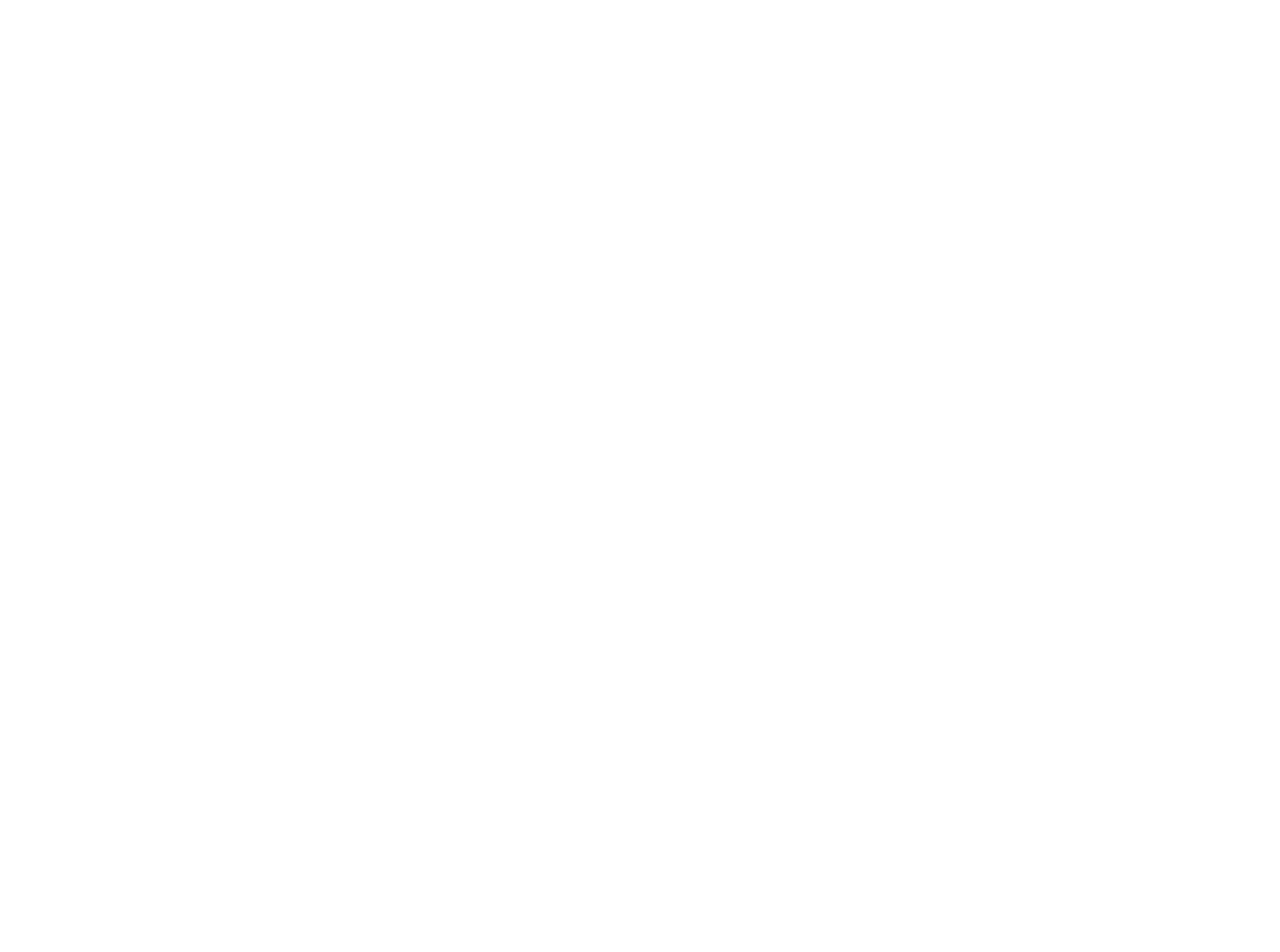
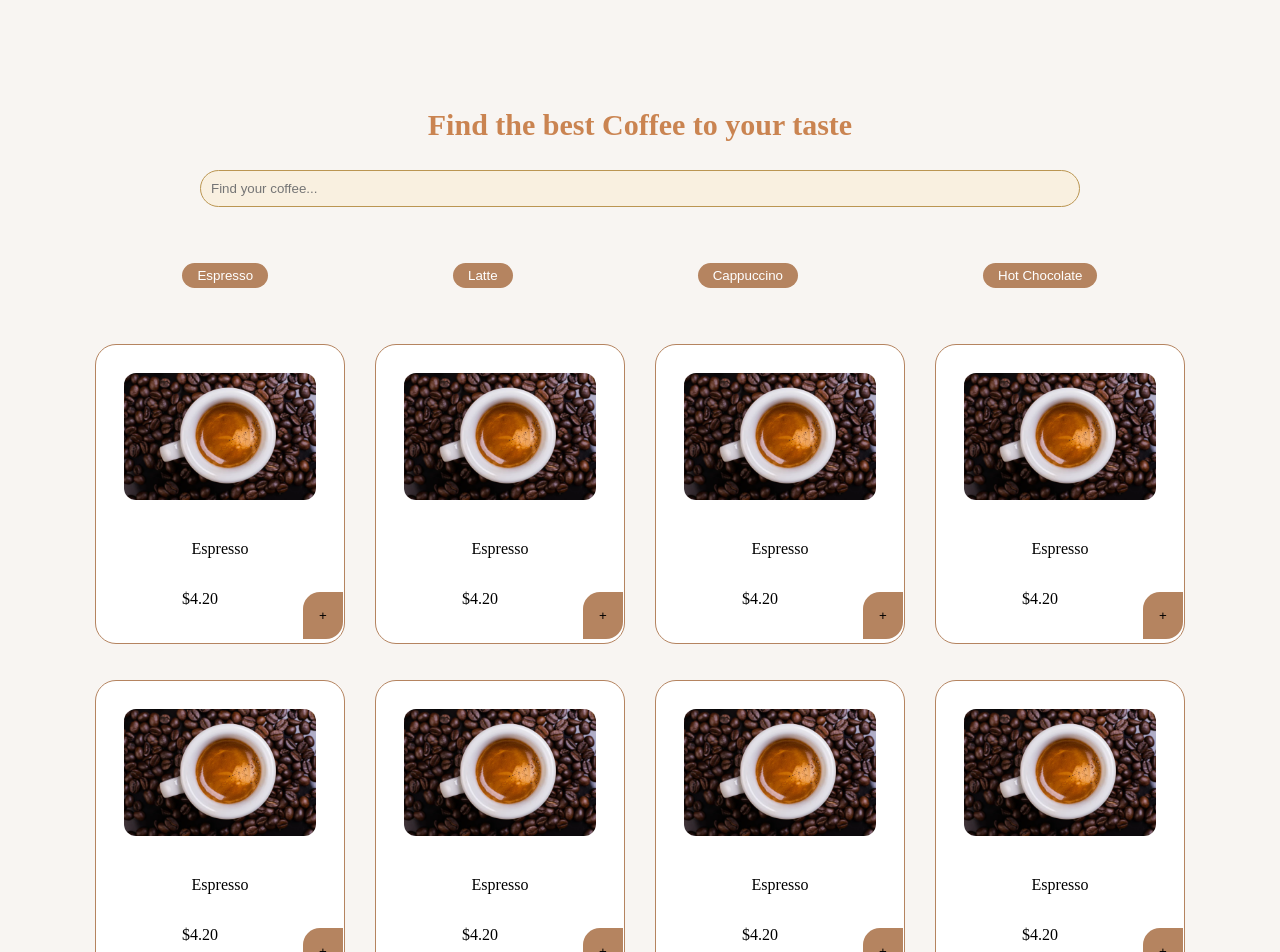
Before and after one commit to xolabangaza/Coffe_Machine, a React (Vite) app: page /home in a window 1280 px wide. Shown: the top 952 px of the page. Before the commit the page ends 800 px from the top, so only its background shows below. Built offline with nearby package versions, Linux system fonts and the light colour scheme.

Commit message:
added cards

```diff
--- a/src/App.jsx
+++ b/src/App.jsx
@@ -1,8 +1,20 @@
-import { useState } from 'react'
-import './App.css'
+// App.js
+import React from 'react';
+import { BrowserRouter as Router, Routes, Route } from 'react-router-dom';
+import SplashScreen from './SplashScreen';
+import HomeScreen from './HomeScreen';
+import DetailsScreen from './DetailsScreen';
 
 function App() {
-
+  return (
+    <Router>
+      <Routes>
+        <Route path="/" element={<SplashScreen />} />
+        <Route path="/home" element={<HomeScreen />} />
+        <Route path="/details" element={<DetailsScreen />} />
+      </Routes>
+    </Router>
+  );
 }
 
-export default App
+export default App;
--- /dev/null
+++ b/src/DetailsScreen.css
@@ -0,0 +1,27 @@
+.details-container {
+    padding: 20px;
+    background-color: #f8f5f2;
+  }
+
+  .details-img {
+    width: 100%;
+    border-radius: 10px;
+    margin-bottom: 20px;
+  }
+
+  .options, .size-options, .quantity, .price {
+    margin: 15px 0;
+  }
+
+  button {
+    padding: 10px;
+    border-radius: 20px;
+    border: none;
+    cursor: pointer;
+  }
+
+  .buy-button {
+    background-color: #b58460;
+    color: white;
+    padding: 10px 20px;
+  }
--- /dev/null
+++ b/src/DetailsScreen.jsx
@@ -0,0 +1,45 @@
+// DetailsScreen.js
+import React, { useState } from 'react';
+import './DetailsScreen.css';
+
+const DetailsScreen = () => {
+  const [size, setSize] = useState('M');
+  const [chocolate, setChocolate] = useState('Milk Chocolate');
+  const [quantity, setQuantity] = useState(1);
+
+  const increaseQuantity = () => setQuantity(quantity + 1);
+  const decreaseQuantity = () => setQuantity(Math.max(1, quantity - 1));
+
+  return (
+    <div className="details-container">
+      <img src="espresso-detail.jpg" alt="Espresso" className="details-img" />
+      <h2>Espresso with chocolate</h2>
+      <p>Description of the coffee goes here.</p>
+      <div className="options">
+        <h4>Choice of Chocolate</h4>
+        <div>
+          <button onClick={() => setChocolate('White Chocolate')}>White</button>
+          <button onClick={() => setChocolate('Milk Chocolate')}>Milk</button>
+          <button onClick={() => setChocolate('Dark Chocolate')}>Dark</button>
+        </div>
+      </div>
+      <div className="size-options">
+        <h4>Size</h4>
+        <button onClick={() => setSize('S')}>S</button>
+        <button onClick={() => setSize('M')}>M</button>
+        <button onClick={() => setSize('L')}>L</button>
+      </div>
+      <div className="quantity">
+        <button onClick={decreaseQuantity}>-</button>
+        <span>{quantity}</span>
+        <button onClick={increaseQuantity}>+</button>
+      </div>
+      <div className="price">
+        <h2>$4.20</h2>
+        <button className="buy-button">Buy Now</button>
+      </div>
+    </div>
+  );
+};
+
+export default DetailsScreen;
--- /dev/null
+++ b/src/HomeScreen.css
@@ -0,0 +1,76 @@
+*{
+    padding: 18px;
+}
+
+body{
+    /* padding: 20px; */
+    background-color: #f8f5f2;
+  }
+
+  .home-header {
+    display: flex;
+    flex-direction: column;
+    align-items: center;
+    margin-bottom: 20px;
+  }
+  .home-heading{
+    color: #ca8451;
+    font-size: 30px;
+  }
+  .search-input {
+    width: 80%;
+    padding: 10px;
+    border-radius: 20px;
+    border: 1px solid rgb(187, 150, 82);
+    background: rgba(252, 236, 207, 0.5);
+    margin-top: 10px;
+  }
+
+  .coffee-categories {
+    display: flex;
+    justify-content: space-around;
+    margin-bottom: 20px;
+  }
+
+  .coffee-categories button {
+    background-color: #b58460;
+    color: white;
+    padding: 5px 15px;
+    border-radius: 20px;
+    border: none;
+    cursor: pointer;
+  }
+
+  .coffee-grid {
+    display: flex;
+    flex-wrap: wrap;
+    gap: 30px;
+    justify-content: center;
+  }
+
+  .coffee-item {
+    background-color: white;
+    border: 1px solid #b58460;
+    border-radius: 21px;
+    padding: 10px;
+    text-align: center;
+    width: 250px;
+    height: 300px;
+  }
+
+  .coffee-img {
+    width: 100%;
+    border-radius: 30px;
+  }
+
+  .add-btn{
+    background-color: #b58460;
+    position: relative;
+    left: 67px;
+    top: 16px;
+    padding: 16px;
+    border-top-right-radius: 0;
+    border-bottom-left-radius: 0;
+    border-top-left-radius: 17px;
+    border-bottom-right-radius: 17px;
+  }
--- /dev/null
+++ b/src/HomeScreen.jsx
@@ -0,0 +1,76 @@
+import React from 'react';
+import './HomeScreen.css';
+import Espresso from './assets/espresso.png'
+
+const HomeScreen = () => {
+  return (
+    <div className="home-container">
+      <header className="home-header">
+        <h2 className='home-heading'>Find the best Coffee to your taste</h2>
+        <input type="text" placeholder="Find your coffee..." className="search-input" />
+      </header>
+      <section className="coffee-categories">
+        <button>Espresso</button>
+        <button>Latte</button>
+        <button>Cappuccino</button>
+        <button>Hot Chocolate</button>
+      </section>
+      <section className="coffee-grid">
+        {/* Example Coffee Item */}
+        <div className="coffee-item">
+          <img src={Espresso} alt="Espresso" className="coffee-img" />
+          <p>Espresso</p>
+          <span>$4.20</span>
+          <button className='add-btn'>+</button>
+        </div>
+        <div className="coffee-item">
+          <img src={Espresso} alt="Espresso" className="coffee-img" />
+          <p>Espresso</p>
+          <span>$4.20</span>
+          <button className='add-btn'>+</button>
+        </div>
+        <div className="coffee-item">
+          <img src={Espresso} alt="Espresso" className="coffee-img" />
+          <p>Espresso</p>
+          <span>$4.20</span>
+          <button className='add-btn'>+</button>
+        </div>
+        <div className="coffee-item">
+          <img src={Espresso} alt="Espresso" className="coffee-img" />
+          <p>Espresso</p>
+          <span>$4.20</span>
+          <button className='add-btn'>+</button>
+        </div>
+      </section>
+      <section className="coffee-grid">
+        {/* Example Coffee Item */}
+        <div className="coffee-item">
+          <img src={Espresso} alt="Espresso" className="coffee-img" />
+          <p>Espresso</p>
+          <span>$4.20</span>
+          <button className='add-btn'>+</button>
+        </div>
+        <div className="coffee-item">
+          <img src={Espresso} alt="Espresso" className="coffee-img" />
+          <p>Espresso</p>
+          <span>$4.20</span>
+          <button className='add-btn'>+</button>
+        </div>
+        <div className="coffee-item">
+          <img src={Espresso} alt="Espresso" className="coffee-img" />
+          <p>Espresso</p>
+          <span>$4.20</span>
+          <button className='add-btn'>+</button>
+        </div>
+        <div className="coffee-item">
+          <img src={Espresso} alt="Espresso" className="coffee-img" />
+          <p>Espresso</p>
+          <span>$4.20</span>
+          <button className='add-btn'>+</button>
+        </div>
+      </section>
+    </div>
+  );
+};
+
+export default HomeScreen;
--- /dev/null
+++ b/src/SplashScreen.css
@@ -0,0 +1,37 @@
+*{
+    margin: 0;
+    padding: 0;
+    box-sizing: border-box;
+}
+
+.splash-container {
+    display: flex;
+    flex-direction: column;
+    align-items: center;
+    justify-content: center;
+    height: 100vh;
+    background-color: #f3e5d7;
+  }
+
+  .splash-image {
+    margin-bottom: 20px;
+  }
+
+  .message{
+    padding: 20px;
+    font-size: large;
+  }
+.heading{
+    font-size: 40px;
+    color: #9b6742;
+}
+
+  .start-button {
+    background-color: #b58460;
+    color: white;
+    margin-top: 15px;
+    padding: 15px 25px;
+    border-radius: 20px;
+    border: none;
+    cursor: pointer;
+  }
--- /dev/null
+++ b/src/SplashScreen.jsx
@@ -0,0 +1,23 @@
+import React from 'react';
+import { useNavigate } from 'react-router-dom';
+import './SplashScreen.css';
+import splash from './assets/splash.png'
+
+const SplashScreen = () => {
+  const navigate = useNavigate();
+
+  const handleDiveIn = () => {
+    navigate('/home');
+  };
+
+  return (
+    <div className="splash-container">
+      <img src={splash} alt="Coffee Splash" className="splash-image" />
+      <h2 className='heading'>Fuel your day</h2>
+      <p className='message'>Get the cup filled with your choice to stay focused and awake.</p>
+      <button className="start-button" onClick={handleDiveIn}>Dive In</button>
+    </div>
+  );
+};
+
+export default SplashScreen;
```
Also changed, not shown: src/assets/espresso.png (added), src/assets/splash.png (added).
